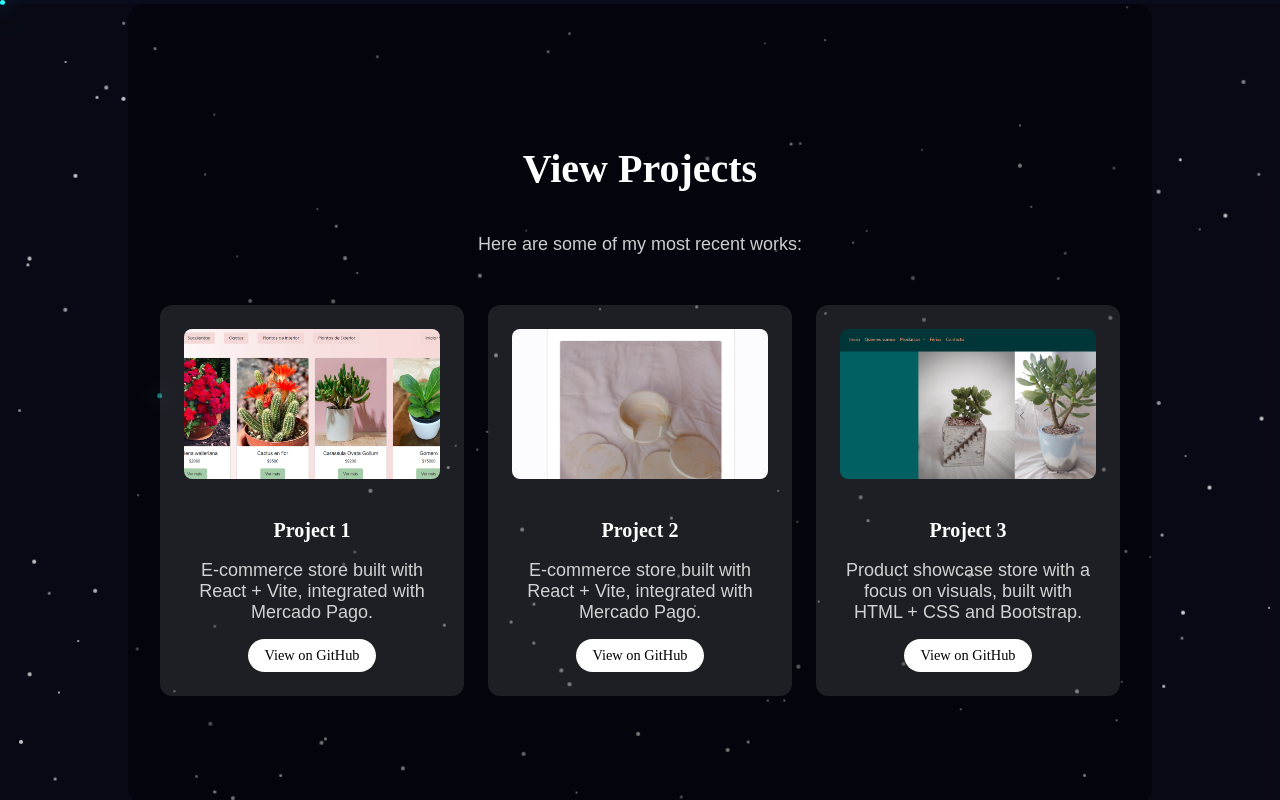
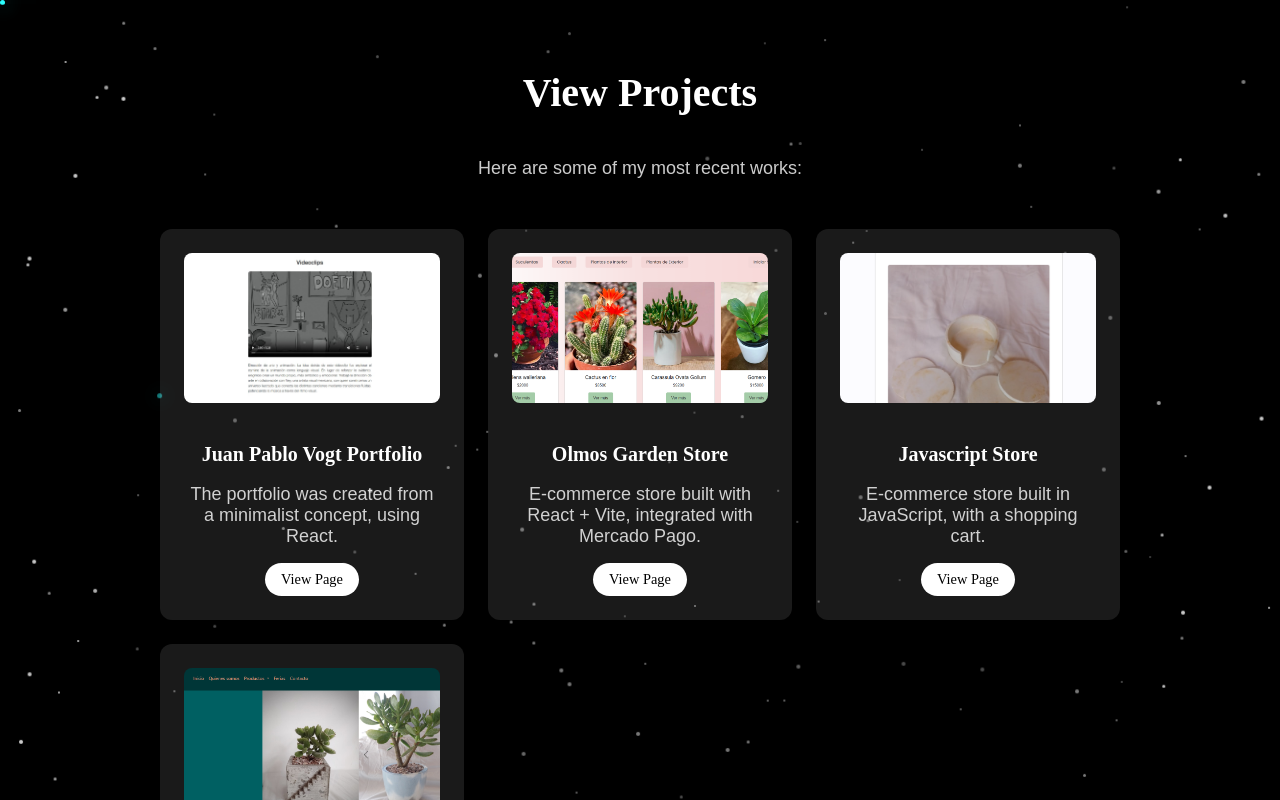
Before and after one commit to Daniel-Collado/portfolio-collado, a React (Vite) app: page / in a window 1280 px wide. Both pictures are taken after a click on the button "View Projects". Shown: the part 325-1125 px from the top of the page. Built offline with nearby package versions, Linux system fonts and the light colour scheme; a web font is replaced by a local one.

Commit message:
Color de botones y nuevo proyecto agregado

```diff
--- a/src/components/PortfolioContent.jsx
+++ b/src/components/PortfolioContent.jsx
@@ -65,9 +65,22 @@ const PortfolioContent = ({ activeSection, setActiveSection, scrollToTop, formDa
                     <p className="section-text">{t('projects_description')}</p>
                     <div className="projects-grid">
                         <div className="project-card">
-                            <img src="/images/Tienda-ecommerce.png" alt="Proyecto 1" className="project-image" />
+                            <img src="/images/portfolio-juan-vogt.jpg" alt="Proyecto 1" className="project-image" />
                             <h3 className="project-title">{t('project_1_title')}</h3>
                             <p className="section-text mb-4">{t('project_1_description')}</p>
+                            <a
+                                href="https://www.juanpablovogt.com.ar/"
+                                target="_blank"
+                                rel="noopener noreferrer"
+                                className="project-link"
+                            >
+                                {t('view_project')}
+                            </a>
+                        </div>
+                        <div className="project-card">
+                            <img src="/images/Tienda-ecommerce.png" alt="Proyecto 2" className="project-image" />
+                            <h3 className="project-title">{t('project_2_title')}</h3>
+                            <p className="section-text mb-4">{t('project_2_description')}</p>
                             <a
                                 href="https://tienda-jardin-olmos.vercel.app/"
                                 target="_blank"
@@ -78,9 +91,9 @@ const PortfolioContent = ({ activeSection, setActiveSection, scrollToTop, formDa
                             </a>
                         </div>
                         <div className="project-card">
-                            <img src="/images/Tienda-javascript.png" alt="Proyecto 2" className="project-image" />
-                            <h3 className="project-title">{t('project_2_title')}</h3>
-                            <p className="section-text mb-4">{t('project_1_description')}</p>
+                            <img src="/images/Tienda-javascript.png" alt="Proyecto 3" className="project-image" />
+                            <h3 className="project-title">{t('project_3_title')}</h3>
+                            <p className="section-text mb-4">{t('project_3_description')}</p>
                             <a
                                 href="https://daniel-collado.github.io/JavaScript-Coder-2/"
                                 target="_blank"
@@ -91,9 +104,9 @@ const PortfolioContent = ({ activeSection, setActiveSection, scrollToTop, formDa
                             </a>
                         </div>
                         <div className="project-card">
-                            <img src="/images/Tienda-Html-y-CSS.png" alt="Proyecto 3" className="project-image" />
-                            <h3 className="project-title">{t('project_3_title')}</h3>
-                            <p className="section-text mb-4">{t('project_3_description')}</p>
+                            <img src="/images/Tienda-Html-y-CSS.png" alt="Proyecto 4" className="project-image" />
+                            <h3 className="project-title">{t('project_4_title')}</h3>
+                            <p className="section-text mb-4">{t('project_4_description')}</p>
                             <a
                                 href="https://daniel-collado.github.io/CH-DW-Tercera-Entrega/index.html"
                                 target="_blank"
--- a/src/components/StarryBackground.css
+++ b/src/components/StarryBackground.css
@@ -5,7 +5,7 @@
     width: 100%;
     height: 100%;
     z-index: 0; /* Base visible detrás del contenido */
-    background: #0A0C1B; /* Fondo oscuro sólido */
+    background: #000000; /* Fondo oscuro sólido */
     overflow: hidden;
     /* border: 2px solid red; ELIMINADO: Borde temporal para depuración visual */
 }
--- a/src/i18n.js
+++ b/src/i18n.js
@@ -15,16 +15,19 @@ const resources = {
         education: 'Formación:',
         education_details: '2022 - presente // Coderhouse, Potrero Digital, Argentina Programa.',
         projects_description: 'Aquí están algunos de mis trabajos más recientes:',
-        project_1_title: 'Proyecto 1',
+        project_1_title: 'Juan Pablo Vogt Portfolio',
         project_1_description:
+            'El portfolio se trabajó a partir de un concepto minimalista. Está realizado en React',
+        project_2_title: 'Tienda Jardín Olmos',
+        project_2_description:
             'Tienda e-commerce realizada con React + Vite, con Mercado Pago integrado.',
-        project_2_title: 'Proyecto 2',
-        project_2_description:
+        project_3_title: 'Tienda Javascript',
+        project_3_description:
             'Tienda e-commerce realizada en JavaScript, con carrito de compras.',
-        project_3_title: 'Proyecto 3',
-        project_3_description:
+        project_4_title: 'Caldén Macetas',
+        project_4_description:
             'Tienda de muestra de productos con énfasis en lo visual, realizada con Html + CSS y Bootstrap.',
-        view_project: 'Ver en GitHub',
+        view_project: 'Ver Página',
         services_description:
             'Realizo páginas web dinámicas y responsivas, adaptadas a las necesidades del cliente. Las mismas pueden ser desde una tienda e-commerce a un portfolio personal. Hago mantenimiento mensual del código, corrección de errores, sumo nuevas funcionalidades. Readapto la página a tus necesidades actuales.',
         email_label: 'Correo:',
@@ -53,16 +56,19 @@ const resources = {
         education: 'Education:',
         education_details: '2022 - present // Coderhouse, Potrero Digital, Argentina Programa.',
         projects_description: 'Here are some of my most recent works:',
-        project_1_title: 'Project 1',
+        project_1_title: 'Juan Pablo Vogt Portfolio',
         project_1_description:
+            'The portfolio was created from a minimalist concept, using React.',
+        project_2_title: 'Olmos Garden Store',
+        project_2_description:
             'E-commerce store built with React + Vite, integrated with Mercado Pago.',
-        project_2_title: 'Project 2',
-        project_2_description:
+        project_3_title: 'Javascript Store',
+        project_3_description:
             'E-commerce store built in JavaScript, with a shopping cart.',
-        project_3_title: 'Project 3',
-        project_3_description:
+        project_4_title: 'Caldén Pots',
+        project_4_description:
             'Product showcase store with a focus on visuals, built with HTML + CSS and Bootstrap.',
-        view_project: 'View on GitHub',
+        view_project: 'View Page',
         services_description:
             'I create dynamic and responsive websites tailored to the client’s needs, ranging from e-commerce stores to personal portfolios. I offer monthly code maintenance, bug fixes, and new feature additions. I adapt the website to your current needs.',
         email_label: 'Email:',
--- a/src/index.css
+++ b/src/index.css
@@ -81,14 +81,14 @@ body {
 }
 
 .nav-button:hover {
-  background-color: #2bffff;
+  background-color: #D3D3D3;
   color: #000000;
 }
 
 /* Estilos para el botón de navegación activo */
 .nav-button.active {
-  background-color: #2bffff; /* Color de acento para el botón activo */
-  color: #000000;
+  background-color: #008b8e; /* Color de acento para el botón activo */
+  color: #ffffff;
   border: 2px solid #ffffff;
   font-weight: 700;
 }
@@ -212,7 +212,7 @@ body {
 }
 
 .email-link:hover {
-  color: #2bffff;
+  color: #008b8e;
 }
 
 .email-icon {
@@ -271,7 +271,7 @@ body {
 }
 
 .project-link:hover {
-  background-color: #2bffff;
+  background-color: #008b8e;
   color: #000000;
 }
 
@@ -280,8 +280,8 @@ body {
   position: fixed;
   bottom: 20px;
   right: 20px;
-  background-color: #2bffff; /* Color de acento */
-  color: #000000;
+  background-color: #008b8e; /* Color de acento */
+  color: #ffffff;
   border: none;
   border-radius: 50%; /* Botón redondo */
   width: 50px;
@@ -413,12 +413,12 @@ body {
 }
 
 .language-switcher button:hover {
-  background-color: #2bffff;
+  background-color: #008b8e;
 }
 
 .language-switcher button.active {
-  background-color: #2bffff;
-  color: #000000;
+  background-color: #008b8e;
+  color: #ffffff;
 }
 
 .contact-form {
```
Also changed, not shown: public/images/portfolio-juan-vogt.jpg (added).
